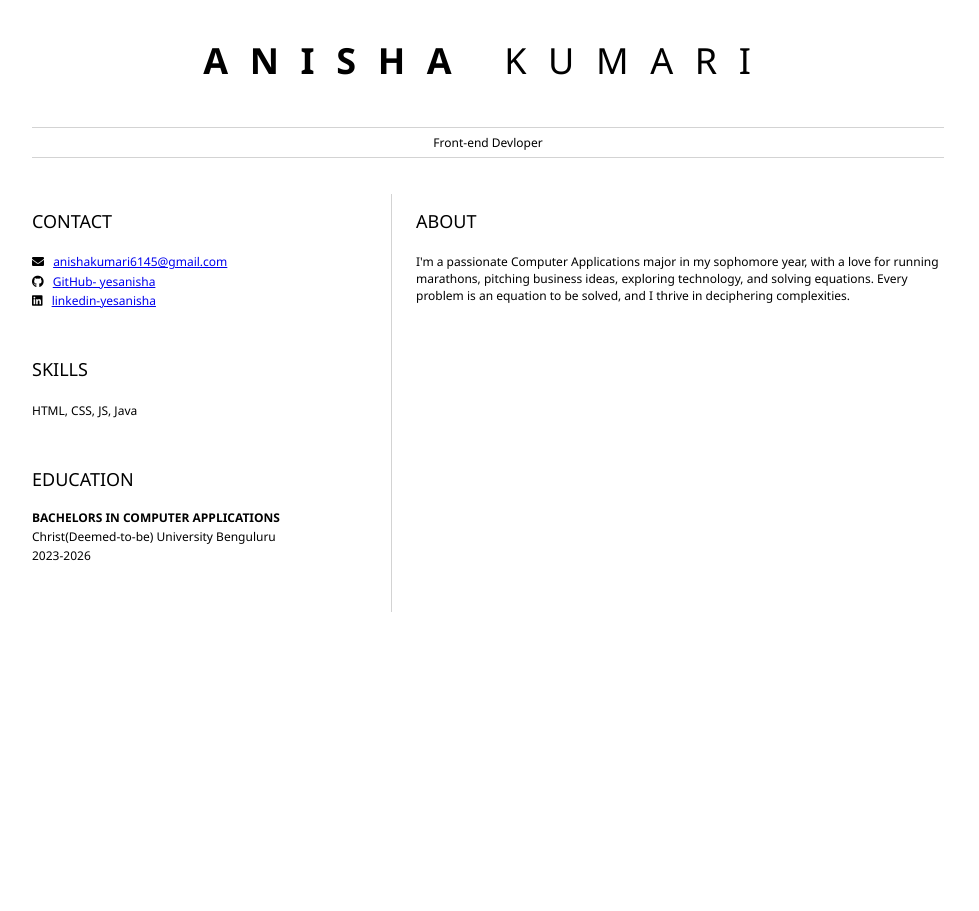
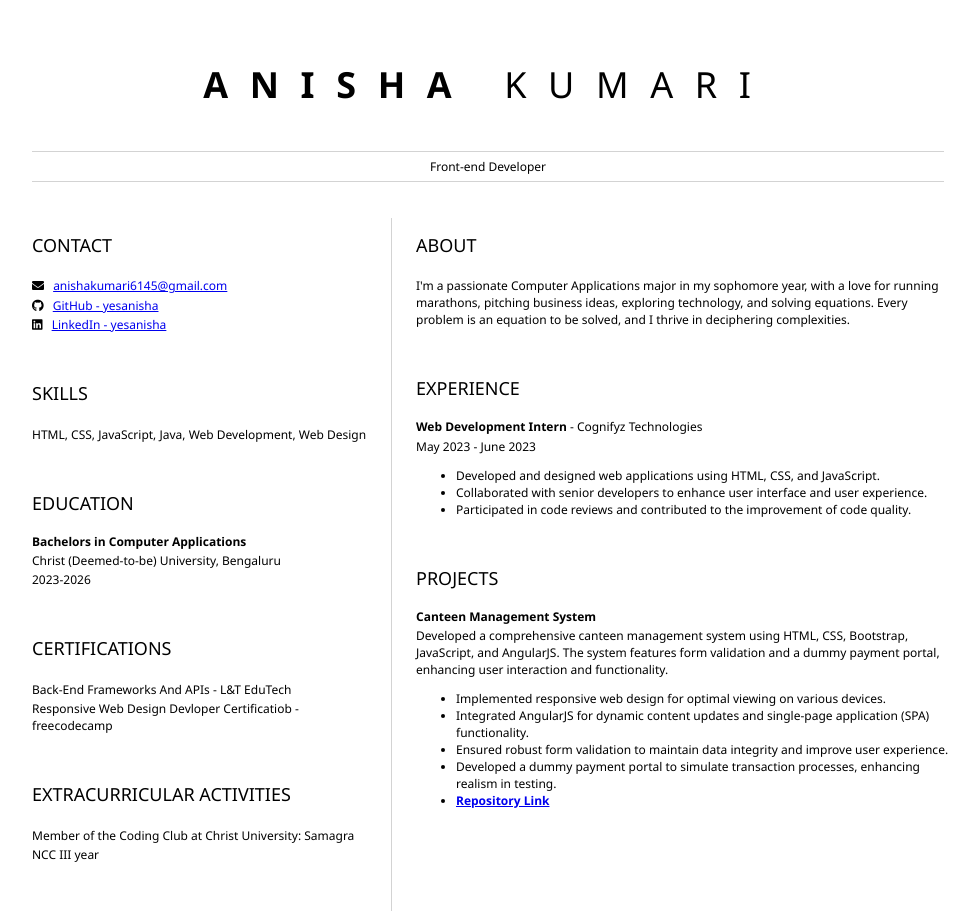
Before and after one commit to yesanisha/Microsoft-Seminaar-Aadi-Fundation, a plain HTML site: page index.html in a window 1280 px wide. Shown: the whole page, without its empty margins (152-1131 px from the left). Before the commit the page ends 800 px from the top, so only its background shows below. Drawn offline with Linux system fonts and the light colour scheme.

Commit message:
index.html

```diff
--- a/index.html
+++ b/index.html
@@ -1,6 +1,9 @@
-<html>
+<!DOCTYPE html>
+<html lang="en">
 
 <head>
+    <meta charset="UTF-8">
+    <meta name="viewport" content="width=device-width, initial-scale=1.0">
     <link href="style.css" rel="stylesheet">
     <link rel="stylesheet" href="https://cdnjs.cloudflare.com/ajax/libs/font-awesome/5.15.4/css/all.min.css">
     <title>Resume</title>
@@ -8,10 +11,9 @@
 
 <body>
     <header id="header">
-        <!-- resume header with your name and title -->
         <h1><b>ANISHA</b> KUMARI</h1>
         <hr>
-        Front-end Devloper
+        Front-end Developer
         <hr>
     </header>
     <main>
@@ -24,35 +26,67 @@
                 </p>
                 <p>
                     <i class="fab fa-github" aria-hidden="true"></i>
-                    <a href="github.com/yesanisha">GitHub- yesanisha</a>
+                    <a href="https://github.com/yesanisha">GitHub - yesanisha</a>
                 </p>
                 <p>
                     <i class="fab fa-linkedin" aria-hidden="true"></i>
-                    <a href="linkedin.com/yesanisha">linkedin-yesanisha</a>
+                    <a href="https://linkedin.com/in/yesanisha">LinkedIn - yesanisha</a>
                 </p>
             </section>
             <section>
                 <h2>SKILLS</h2>
-                <p>HTML, CSS, JS, Java</p>
+                <p>HTML, CSS, JavaScript, Java, Web Development, Web Design</p>
             </section>
             <section>
                 <h2>EDUCATION</h2>
-                <b>BACHELORS IN COMPUTER APPLICATIONS</b>
-                <p>
-                    Christ(Deemed-to-be) University Benguluru
-                </p>
-                <p>
-                    2023-2026
-                </p>
+                <b>Bachelors in Computer Applications</b>
+                <p>Christ (Deemed-to-be) University, Bengaluru</p>
+                <p>2023-2026</p>
+            </section>
+
+            <section>
+                <h2>CERTIFICATIONS</h2>
+                <p>Back-End Frameworks And APIs - L&T EduTech</p>
+                <p>Responsive Web Design Devloper Certificatiob - freecodecamp</p>
+            </section>
+            <section>
+                <h2>EXTRACURRICULAR ACTIVITIES</h2>
+                <p>Member of the Coding Club at Christ University: Samagra</p>
+                <p>NCC III year </p>
+
             </section>
         </article>
+
         <article id="mainRight">
             <section>
                 <h2>ABOUT</h2>
                 <p>I'm a passionate Computer Applications major in my sophomore year, with a love for running marathons,
                     pitching business ideas, exploring technology, and solving equations. Every problem is an equation
-                    to be solved, and I thrive in deciphering complexities. </p>
+                    to be solved, and I thrive in deciphering complexities.</p>
             </section>
+            <section>
+                <h2>EXPERIENCE</h2>
+                <b>Web Development Intern</b> - Cognifyz Technologies
+                <p>May 2023 - June 2023</p>
+                <ul>
+                    <li>Developed and designed web applications using HTML, CSS, and JavaScript.</li>
+                    <li>Collaborated with senior developers to enhance user interface and user experience.</li>
+                    <li>Participated in code reviews and contributed to the improvement of code quality.</li>
+                </ul>
+            </section>
+            <section>
+                <h2>PROJECTS</h2>
+                <b>Canteen Management System</b>
+                <p>Developed a comprehensive canteen management system using HTML, CSS, Bootstrap, JavaScript, and AngularJS. The system features form validation and a dummy payment portal, enhancing user interaction and functionality.</p>
+                <ul>
+                    <li>Implemented responsive web design for optimal viewing on various devices.</li>
+                    <li>Integrated AngularJS for dynamic content updates and single-page application (SPA) functionality.</li>
+                    <li>Ensured robust form validation to maintain data integrity and improve user experience.</li>
+                    <li>Developed a dummy payment portal to simulate transaction processes, enhancing realism in testing.</li>
+                    <li><a href=https://github.com/yesanisha/Canteen-management-system><b>Repository Link</b></a></li>
+                </ul>
+            </section>
+
         </article>
     </main>
 </body>
```
